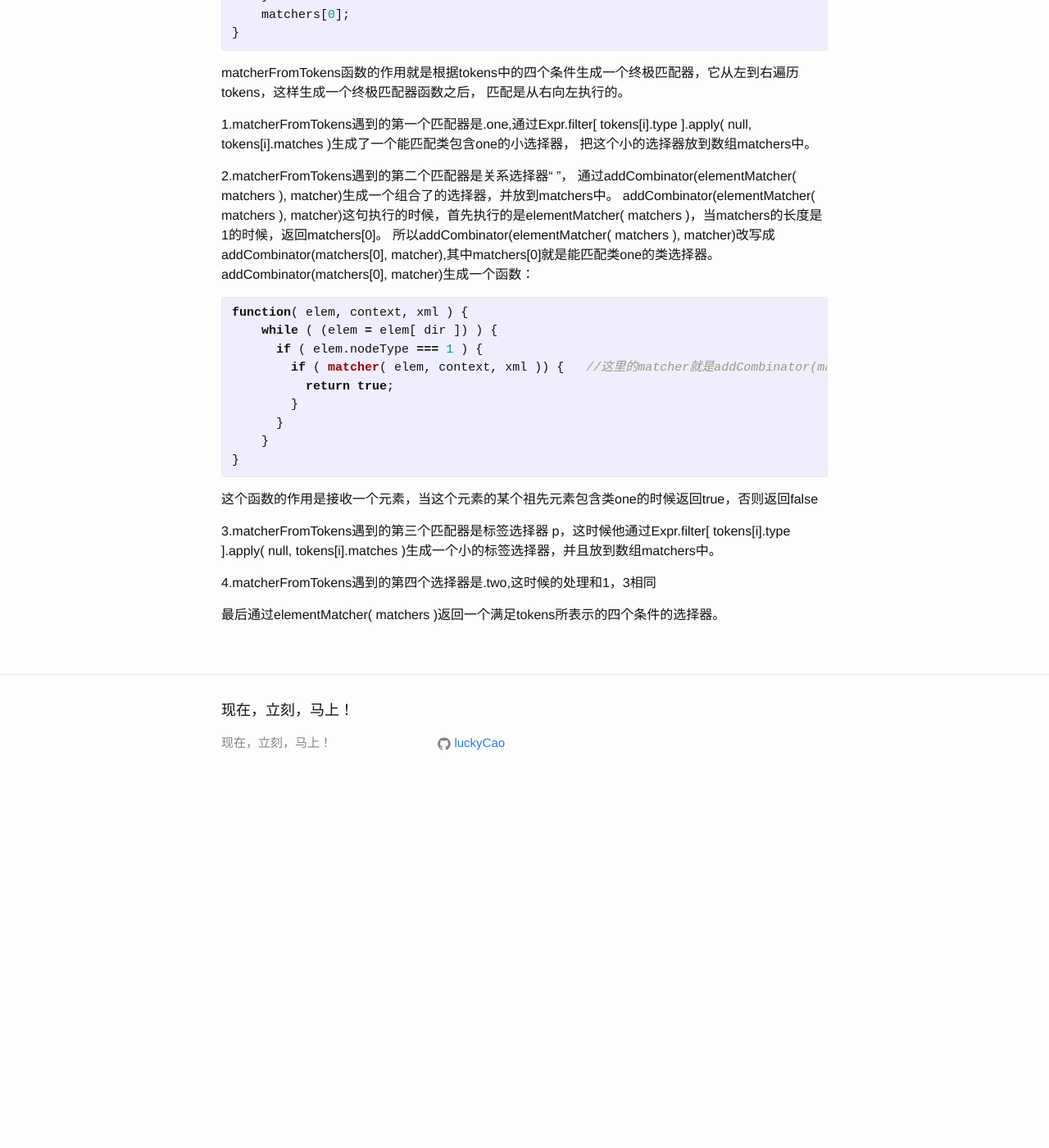
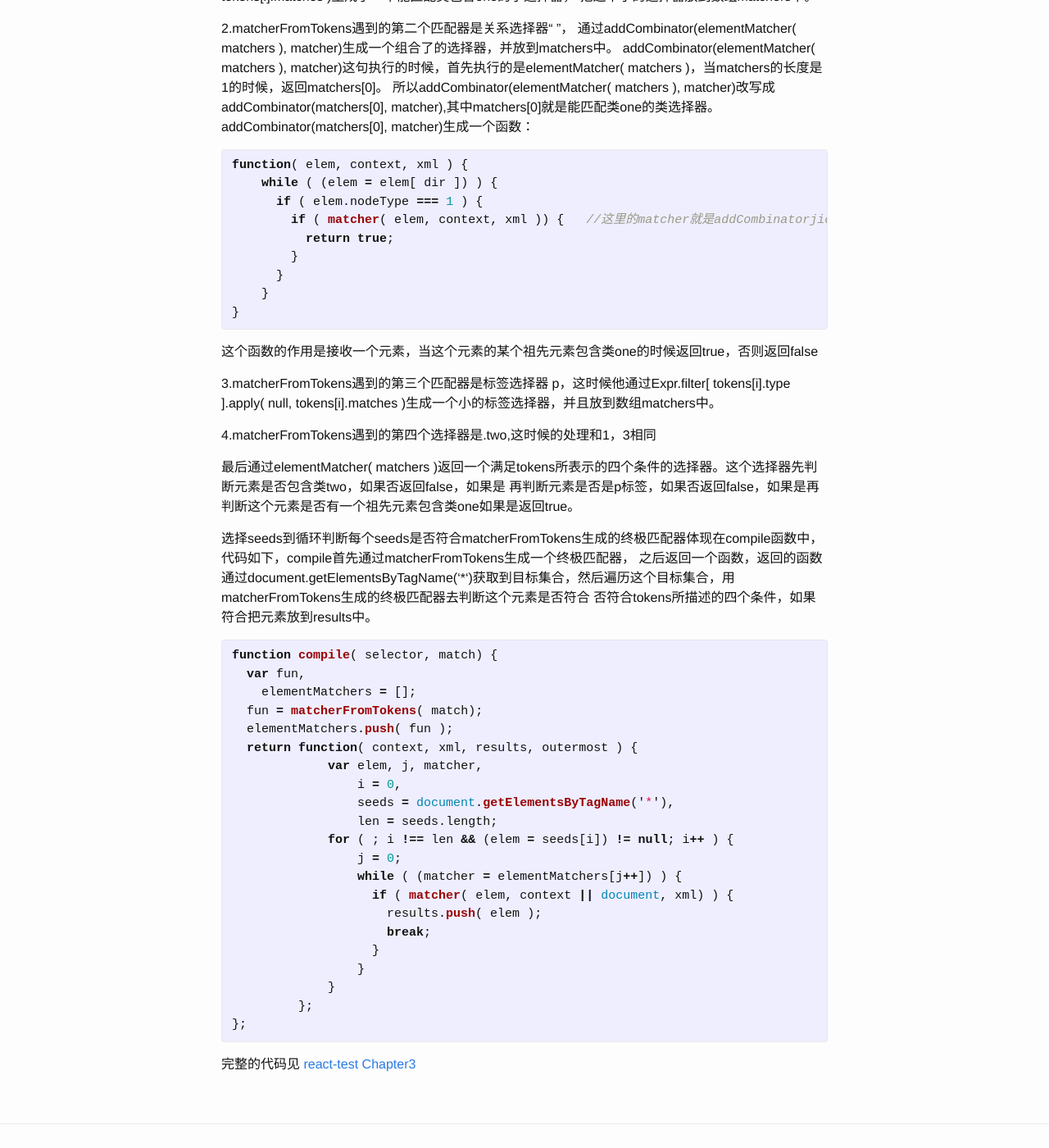
Before and after one commit to luckyCao/luckycao, a Jekyll site: the page built from _posts/2016-08-08-Implement-lite-Sizzle.markdown, in a window 1280 px wide and 1400 px high, scrolled down 3233 px. Shown: the whole window at 82% size. Built offline with Jekyll 4.4.1, drawn with Linux system fonts in a browser that asks for light colours; before the commit the page ends 4211 px from its top, so only the background shows below that; some of the changed text lies outside the part shown.

```diff
--- a/_posts/2016-08-08-Implement-lite-Sizzle.markdown
+++ b/_posts/2016-08-08-Implement-lite-Sizzle.markdown
@@ -67,22 +67,20 @@ filter.CLASS('one')返回一个能匹配一个class包含one的元素。
 seeds可以取dom中的所有标签，很自然的想法是遍历seeds，这是一层循环，内部遍历tokens，逐个匹配。代码如下：
 
 {% highlight javascript %}
- function sizzle(selector,tokens,results){
     var seeds = document.getElementsByTagName('*'),
         len = seeds.length,matcher;
-    for(var i = 0;i<len;i++){//外层循环，循环seeds，
+    for(var i = 0;i<len;i++){//遍历目标集合，
         var elem = seeds[i];
-        for(var j=tokens.length-1;j>=0;j--){//内层循环，循环tokens
-            if ( (matcher = Expr.relative[ match[j].type ]) ) {//关系
+        for(var j=tokens.length-1;j>=0;j--){//针对tokens中的四个条件逐条验证
+            if ( (matcher = Expr.relative[ match[j].type ]) ) {//祖先选择器' '
                while(elem = elem['parentNode']){
 
                }
-            } else {//非关系
+            } else {//非关系选择器
 
             }
         }
     }
- }
 {% endhighlight %}
 
 这个代码有个不可行的地方就在关系选择器这边，假定我们外层循环已经循环到<p class='two'></p>,内层循环已经进行到确定了这个元素是p标签，
@@ -94,10 +92,7 @@ seeds可以取dom中的所有标签，很自然的想法是遍历seeds，这是
 内部循环改成了，不直接去通过tokens中四个单独的条件一个个判断，而是把这四个条件对应的选择函数组合起来,生成了一个满足四个条件的匹配器。代码如下：
 {% highlight javascript %}
 function matcherFromTokens( tokens ) {
-  var  matcher,
-    len = tokens.length,
-    i = 0,
-    matchers = [];
+  var  matcher,len = tokens.length,i = 0,matchers = [];
 
   for ( ; i < len; i++ ) {
     if ( (matcher = Expr.relative[ tokens[i].type ]) ) {
@@ -107,15 +102,12 @@ function matcherFromTokens( tokens ) {
       matchers.push( matcher );
     }
   }
-
   return elementMatcher( matchers );
 }
 
 function addCombinator( matcher, combinator ) {
   var dir = combinator.dir;
-
   return function( elem, context, xml ) {
-
     while ( (elem = elem[ dir ]) ) {
       if ( elem.nodeType === 1 ) {
         if ( matcher( elem, context, xml )) {
@@ -155,7 +147,7 @@ addCombinator(matchers[0], matcher)生成一个函数：
 function( elem, context, xml ) {
     while ( (elem = elem[ dir ]) ) {
       if ( elem.nodeType === 1 ) {
-        if ( matcher( elem, context, xml )) {   //这里的matcher就是addCombinator(matchers[0], matcher)中的matchers[0]
+        if ( matcher( elem, context, xml )) {   //这里的matcher就是addCombinatorjie'so
           return true;
         }
       }
@@ -168,4 +160,35 @@ function( elem, context, xml ) {
 
 4.matcherFromTokens遇到的第四个选择器是.two,这时候的处理和1，3相同
 
-最后通过elementMatcher( matchers )返回一个满足tokens所表示的四个条件的选择器。
+最后通过elementMatcher( matchers )返回一个满足tokens所表示的四个条件的选择器。这个选择器先判断元素是否包含类two，如果否返回false，如果是
+再判断元素是否是p标签，如果否返回false，如果是再判断这个元素是否有一个祖先元素包含类one如果是返回true。
+
+选择seeds到循环判断每个seeds是否符合matcherFromTokens生成的终极匹配器体现在compile函数中，代码如下，compile首先通过matcherFromTokens生成一个终极匹配器，
+之后返回一个函数，返回的函数通过document.getElementsByTagName('*')获取到目标集合，然后遍历这个目标集合，用matcherFromTokens生成的终极匹配器去判断这个元素是否符合
+否符合tokens所描述的四个条件，如果符合把元素放到results中。
+{% highlight javascript %}
+function compile( selector, match) {
+  var fun,
+    elementMatchers = [];
+  fun = matcherFromTokens( match);
+  elementMatchers.push( fun );
+  return function( context, xml, results, outermost ) {
+             var elem, j, matcher,
+                 i = 0,
+                 seeds = document.getElementsByTagName('*'),
+                 len = seeds.length;
+             for ( ; i !== len && (elem = seeds[i]) != null; i++ ) {
+                 j = 0;
+                 while ( (matcher = elementMatchers[j++]) ) {
+                   if ( matcher( elem, context || document, xml) ) {
+                     results.push( elem );
+                     break;
+                   }
+                 }
+             }
+         };
+};
+{% endhighlight %}
+
+完整的代码见
+[react-test Chapter3](https://github.com/luckyCao/react-test)
```
Also changed, not shown: 1 other file.
